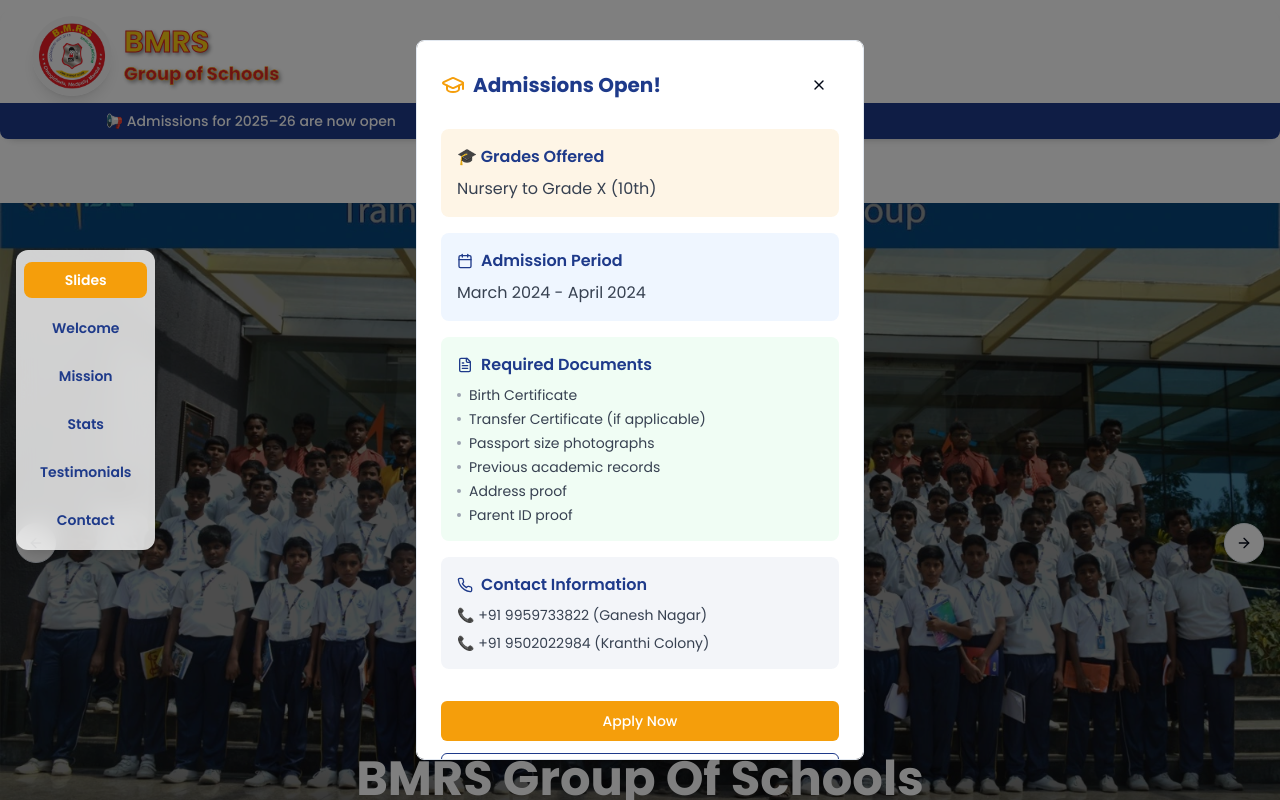
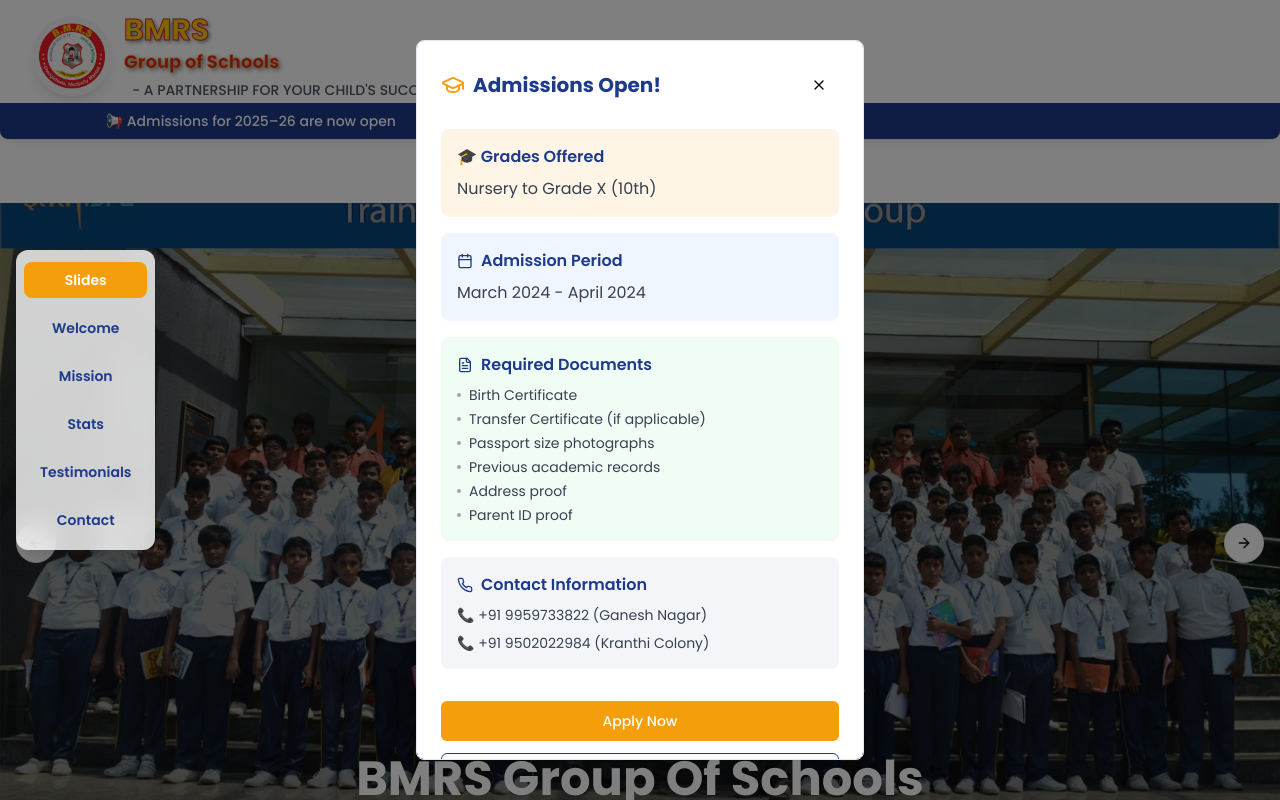
Before and after one commit to RISHI-VANUKURI/ribbon-cut-launch-06, a React (Vite) app: page / in a window 1280 px wide. Shown: the top 800 px of the page. Built offline with nearby package versions, Linux system fonts and the light colour scheme.

Commit message:
Add tagline to header

```diff
--- a/src/components/Navigation.tsx
+++ b/src/components/Navigation.tsx
@@ -33,7 +33,8 @@ const Navigation = () => {
               alt="BMRS Group of Schools Logo"
               className="h-20 w-20 mr-3 rounded-full object-cover border-3 border-navy shadow-lg hover-scale animate-bounceIn"
             />
-            <Link to="/" className="flex flex-col animate-fadeInUp delay-200">
+            <div className="flex flex-col animate-fadeInUp delay-200">
+              <Link to="/" className="flex flex-col">
                 <span
                   className="text-xl md:text-3xl font-bold leading-tight text-yellow-400"
                   style={{
@@ -55,6 +56,10 @@ const Navigation = () => {
                   Group of Schools
                 </span>
               </Link>
+              <span className="text-xs md:text-sm font-medium text-gray-600 mt-1 pl-2">
+                - A PARTNERSHIP FOR YOUR CHILD'S SUCCESS
+              </span>
+            </div>
           </div>
 
           {/* Desktop Navigation */}
```
Lines whose indentation alone changed are shown as unchanged.
